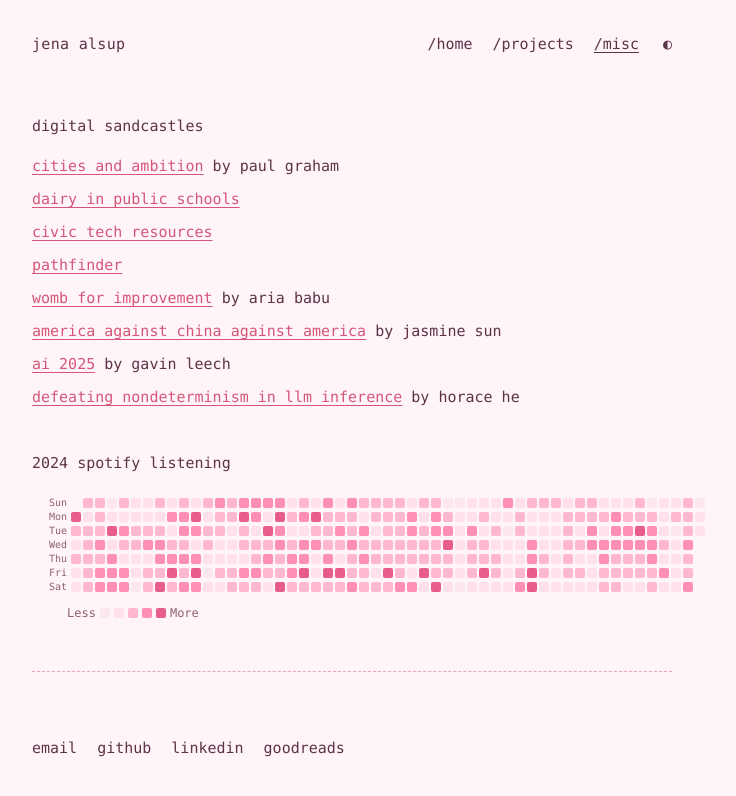
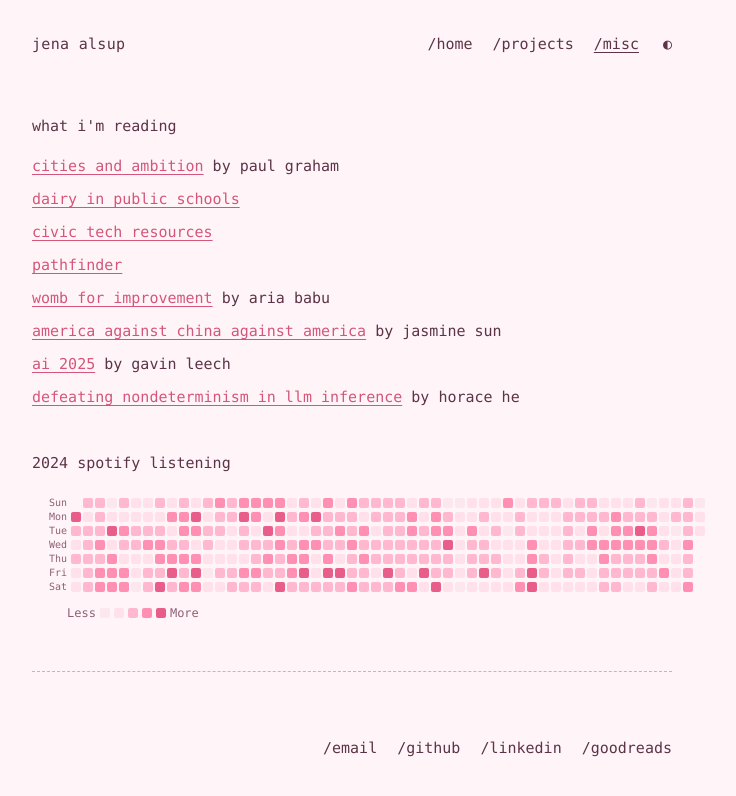
Before and after one commit to jenaalsup/jenaalsup.github.io, a React (Create React App) app: page /misc in a window 1280 px wide. Shown: the top 796 px of the page, without its empty margins (288-1024 px from the left). Built offline with nearby package versions, Linux system fonts and the light colour scheme.

Commit message:
update footer

```diff
--- a/src/App.css
+++ b/src/App.css
@@ -100,7 +100,7 @@ footer {
   flex-shrink: 0;
   padding-top: 64px;
   display: flex;
-  justify-content: flex-start;
+  justify-content: flex-end;
   flex-wrap: wrap;
   gap: 20px;
   border-top: 1px dashed var(--border-color);
--- a/src/components/Footer.js
+++ b/src/components/Footer.js
@@ -3,10 +3,10 @@ import React from 'react';
 function Footer() {
   return (
     <footer>
-      <a href="mailto:jalsup@caltech.edu">email</a>
-      <a href="https://github.com/jenaalsup" target="_blank" rel="noopener noreferrer">github</a>
-      <a href="https://www.linkedin.com/in/jenaalsup" target="_blank" rel="noopener noreferrer">linkedin</a>
-      <a href="https://www.goodreads.com/jenaalsup" target="_blank" rel="noopener noreferrer">goodreads</a>
+      <a href="mailto:jalsup@caltech.edu">/email</a>
+      <a href="https://github.com/jenaalsup" target="_blank" rel="noopener noreferrer">/github</a>
+      <a href="https://www.linkedin.com/in/jenaalsup" target="_blank" rel="noopener noreferrer">/linkedin</a>
+      <a href="https://www.goodreads.com/jenaalsup" target="_blank" rel="noopener noreferrer">/goodreads</a>
     </footer>
   );
 }
--- a/src/components/Misc.js
+++ b/src/components/Misc.js
@@ -147,7 +147,7 @@ function Misc() {
 
   return (
     <div className="home-content">
-      <h3>digital sandcastles</h3>
+      <h3>what i'm reading</h3>
       <ul>
         <li><a href="https://www.paulgraham.com/cities.html" target="_blank" rel="noopener noreferrer">cities and ambition</a> by paul graham</li>
         <li><a href="https://ambrook.com/research/legislation/school-milk-soy-lactose-intolerance?utm_source=Ambrook+Research+Newsletter&utm_campaign=3f184d5d07-EMAIL_CAMPAIGN_2023_06_26_02_47_COPY_11&utm_medium=email&utm_term=0_-d85bfec4c4-%5BLIST_EMAIL_ID%5D" target="_blank" rel="noopener noreferrer">dairy in public schools</a></li>
```
